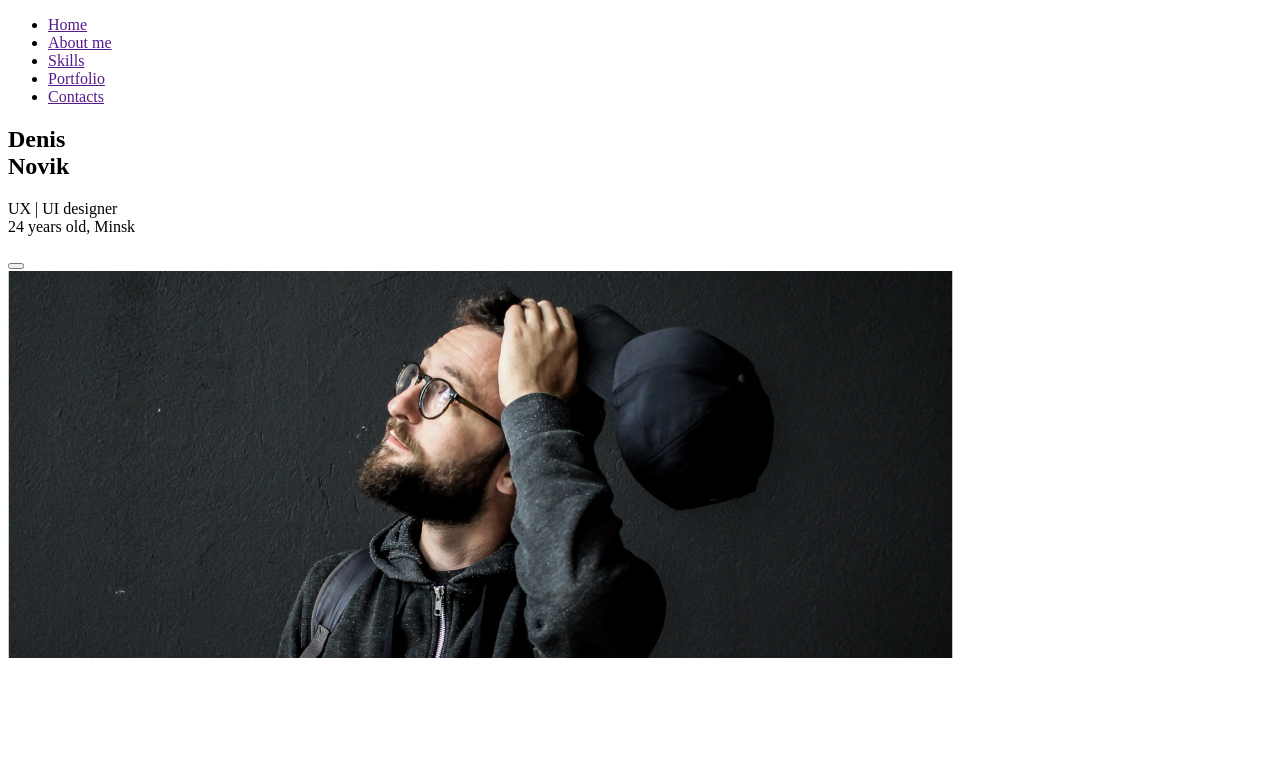
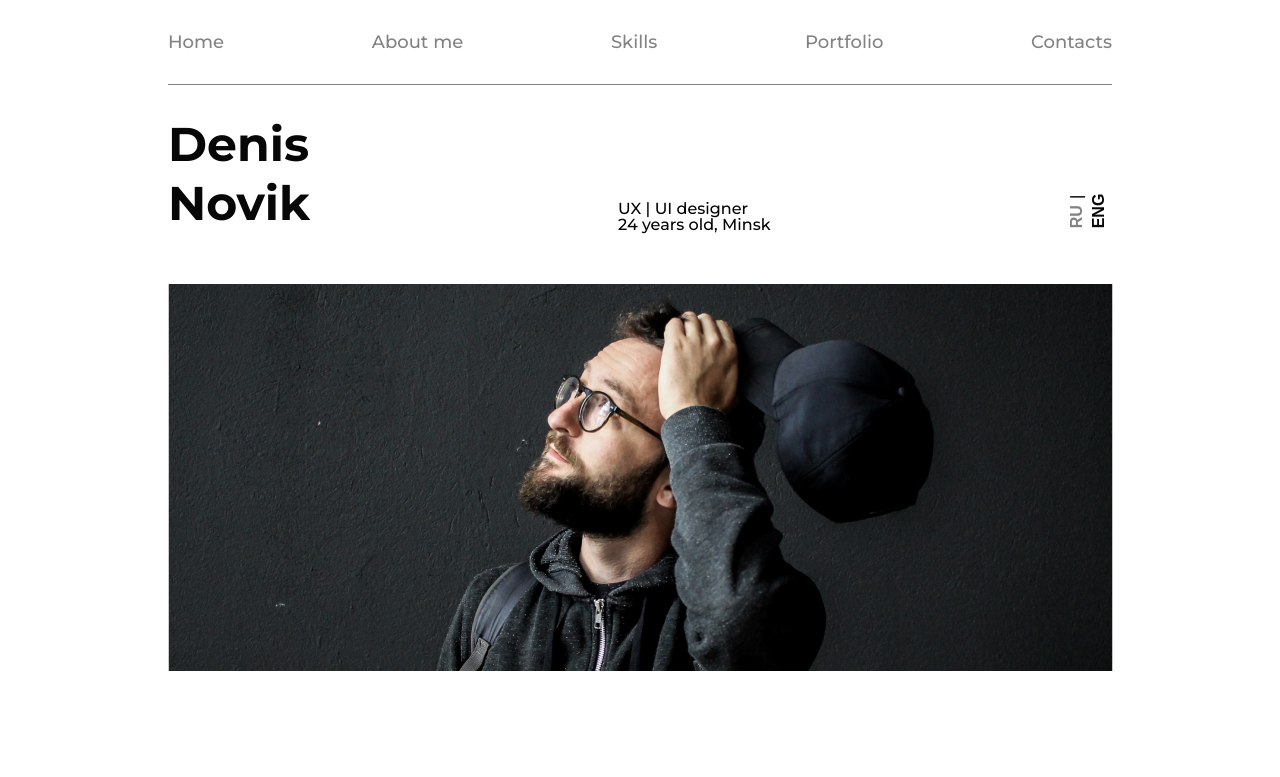
Before and after one commit to felen000/PortfolioLanding, a plain HTML site: page index.html in a window 1280 px wide. Drawn offline with Linux system fonts and the light colour scheme.

Commit message:
Свёрстан блок intro

```diff
--- a/css/index.css
+++ b/css/index.css
@@ -0,0 +1,83 @@
+body {
+	font-family: 'Montserrat', sans-serif;
+}
+
+.container {
+	width: 944px;
+	margin: 0 auto;
+}
+
+.hide {
+	opacity: 0;
+}
+
+/* ==== Nav ==== */
+.nav {}
+
+.nav-list {
+	display: flex;
+	justify-content: space-between;
+	align-items: center;
+	padding: 33px 0;
+	border-bottom: 1px solid #828282;
+}
+
+.nav-item {}
+
+.nav-link {
+	font-size: 18px;
+	color: #828282;
+	transition: all .2s linear;
+}
+
+.nav-link:hover {
+	color: #070707;
+}
+
+/* ==== Intro ==== */
+.intro {
+	padding: 30px 0 100px;
+}
+
+.intro__head {
+	display: flex;
+	justify-content: space-between;
+	padding-bottom: 50px;
+}
+
+.intro__name {
+	font-size: 47.3392px;
+	line-height: 59px;
+	font-weight: 700;
+	color: #070707;
+}
+
+.intro__text {
+	align-self: flex-end;
+}
+
+.lang-switch-outer {
+	position: relative;
+}
+
+.lang-switch-inner {
+	transform: rotate(-90deg);
+	position: absolute;
+	bottom: 0;
+	right: 0;
+}
+
+.lang-switch {
+	font-size: 16px;
+	line-height: 20px;
+	font-weight: 700;
+	color: #828282;
+}
+
+.lang-switch.active {
+	color: #070707;
+}
+
+.intro__img {}
+
+.intro__img-mobile {}
--- /dev/null
+++ b/css/reset.css
@@ -0,0 +1,53 @@
+html, body, div, span, applet, object, iframe,
+h1, h2, h3, h4, h5, h6, p, blockquote, pre,
+a, abbr, acronym, address, big, cite, code,
+del, dfn, em, img, ins, kbd, q, s, samp,
+small, strike, strong, sub, sup, tt, var,
+b, u, i, center,
+dl, dt, dd, ol, ul, li,
+fieldset, form, label, legend,
+table, caption, tbody, tfoot, thead, tr, th, td,
+article, aside, canvas, details, embed,
+figure, figcaption, footer, header, hgroup,
+menu, nav, output, ruby, section, summary,
+time, mark, audio, video {
+	margin: 0;
+	padding: 0;
+	border: 0;
+	font-size: 100%;
+	font: inherit;
+	vertical-align: baseline;
+	box-sizing: border-box;
+}
+/* HTML5 display-role reset for older browsers */
+article, aside, details, figcaption, figure,
+footer, header, hgroup, menu, nav, section {
+	display: block;
+}
+body {
+	line-height: 1;
+}
+ol, ul {
+	list-style: none;
+}
+blockquote, q {
+	quotes: none;
+}
+blockquote:before, blockquote:after,
+q:before, q:after {
+	content: '';
+	content: none;
+}
+table {
+	border-collapse: collapse;
+	border-spacing: 0;
+}
+
+a {
+	text-decoration: none;
+}
+
+button {
+	background: none;
+	border: none;
+}
--- a/index.html
+++ b/index.html
@@ -1,11 +1,16 @@
 <!DOCTYPE html>
 <html lang="en">
+
 <head>
 	<meta charset="UTF-8">
 	<meta http-equiv="X-UA-Compatible" content="IE=edge">
 	<meta name="viewport" content="width=device-width, initial-scale=1.0">
 	<title>Portfolio</title>
+	<link href="https://fonts.googleapis.com/css2?family=Montserrat:wght@500;700&display=swap" rel="stylesheet">
+	<link rel="stylesheet" href="css/reset.css">
+	<link rel="stylesheet" href="css/index.css">
 </head>
+
 <body>
 	<header class="header">
 		<div class="container">
@@ -31,6 +36,7 @@
 		</div>
 	</header>
 	<main class="main">
+		<div class="container">
 			<!-- ======== Intro ======== -->
 			<section class="intro">
 				<div class="intro__head">
@@ -42,16 +48,20 @@
 						UX | UI designer<br>
 						24 years old, Minsk
 					</p>
-				<div class="intro__lang-swith">
-					<button class="lang-switch"></button>
+					<div class="lang-switch-outer">
+						<span class="hide">Text</span>
+						<div class="lang-switch-inner">
+							<button class="lang-switch">RU</button>|<button class="lang-switch active">ENG</button>
 						</div>
-
+					</div>
 				</div>
 				<img src="assets/intro/intro.jpg" alt="Фото" class="intro__img">
 				<img src="assets/intro/intro.jpg" alt="Фото" class="intro__img-mobile" style="display: none;">
 			</section>
 			<!--/ ======== Intro ======== -->
+		</div>
 	</main>
 	<footer class="main"></footer>
 </body>
+
 </html>
```
Lines whose indentation alone changed are shown as unchanged.
